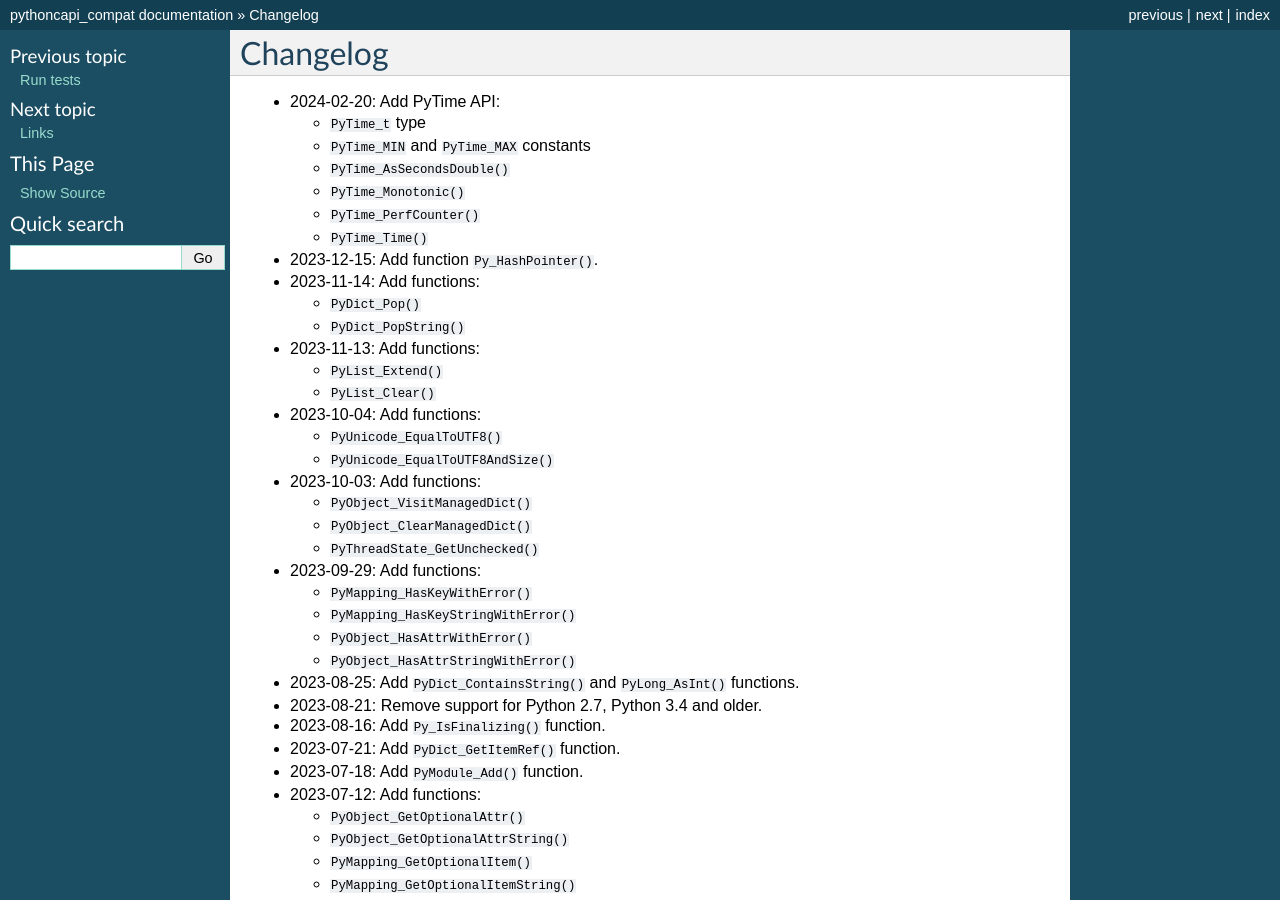
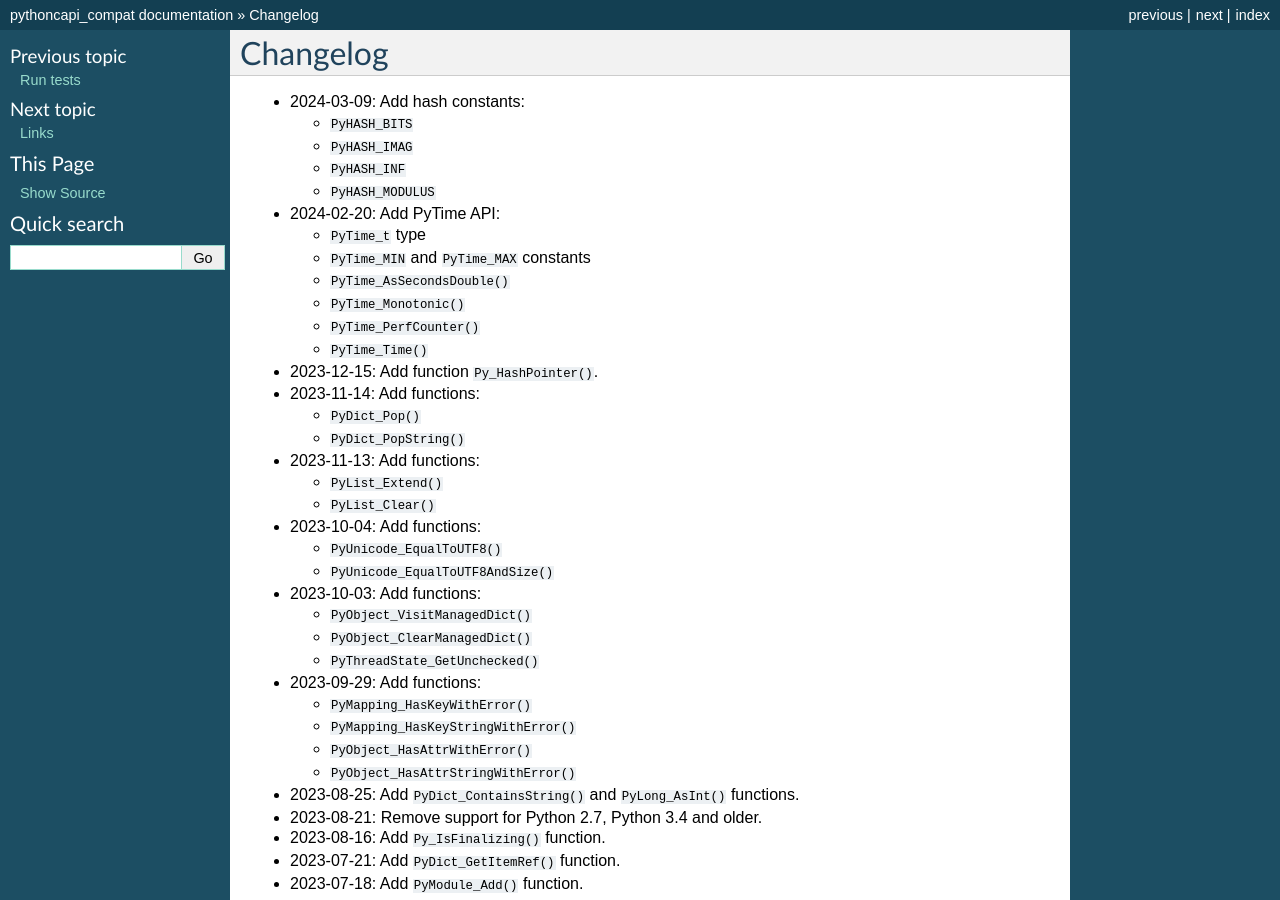
Before and after one commit to python/pythoncapi-compat, a Sphinx documentation site: the page built from docs/changelog.rst, in a window 1280 px wide and 900 px high. Built offline with Sphinx 7.4.7, drawn with Linux system fonts in a browser that asks for light colours.

Commit message:
Add hash constants (#85)

```diff
--- a/docs/changelog.rst
+++ b/docs/changelog.rst
@@ -1,5 +1,12 @@
 Changelog
 =========
+
+* 2024-03-09: Add hash constants:
+
+  * ``PyHASH_BITS``
+  * ``PyHASH_IMAG``
+  * ``PyHASH_INF``
+  * ``PyHASH_MODULUS``
 
 * 2024-02-20: Add PyTime API:
 
```
Also changed, not shown: 2 other files.
